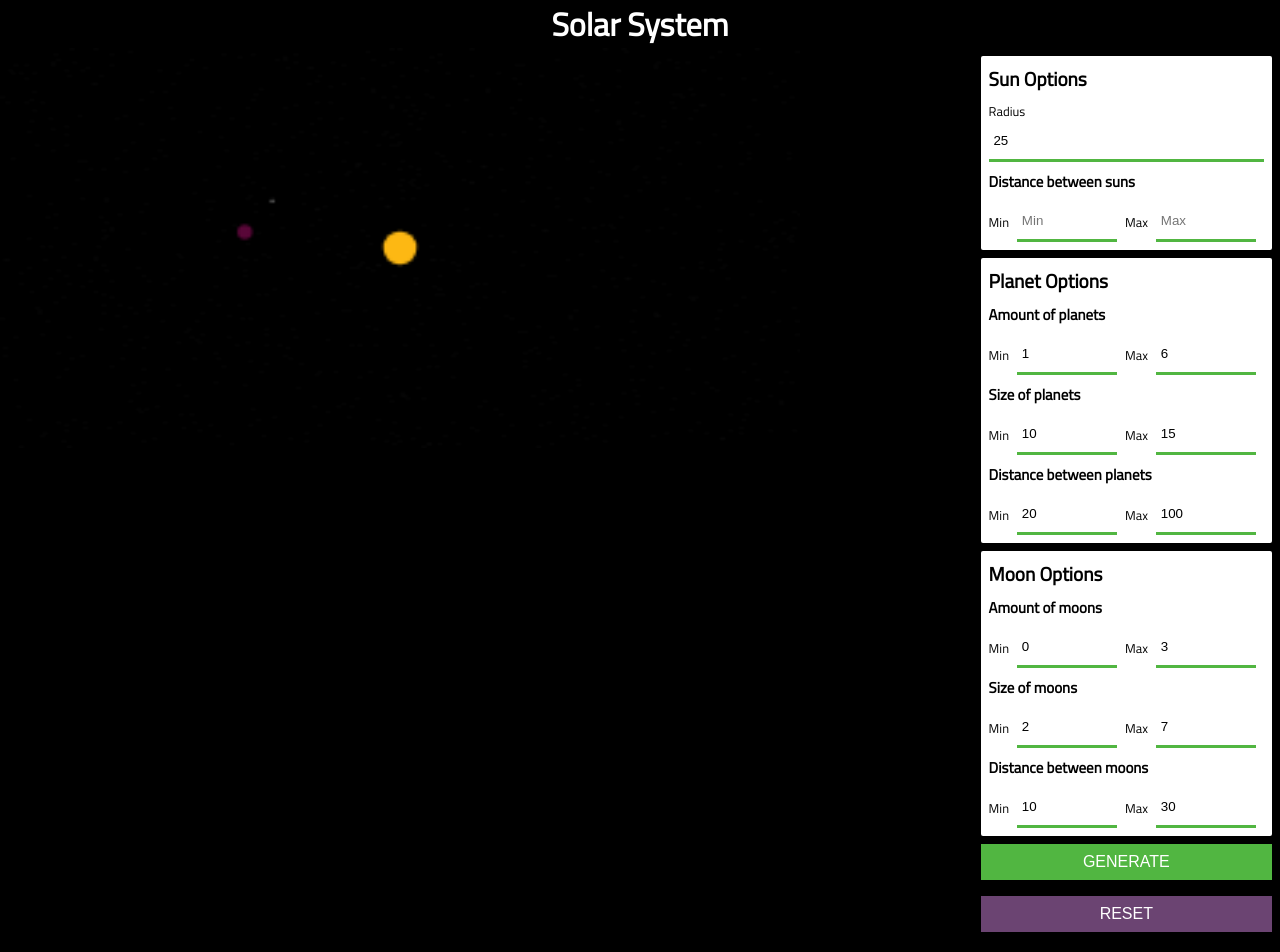
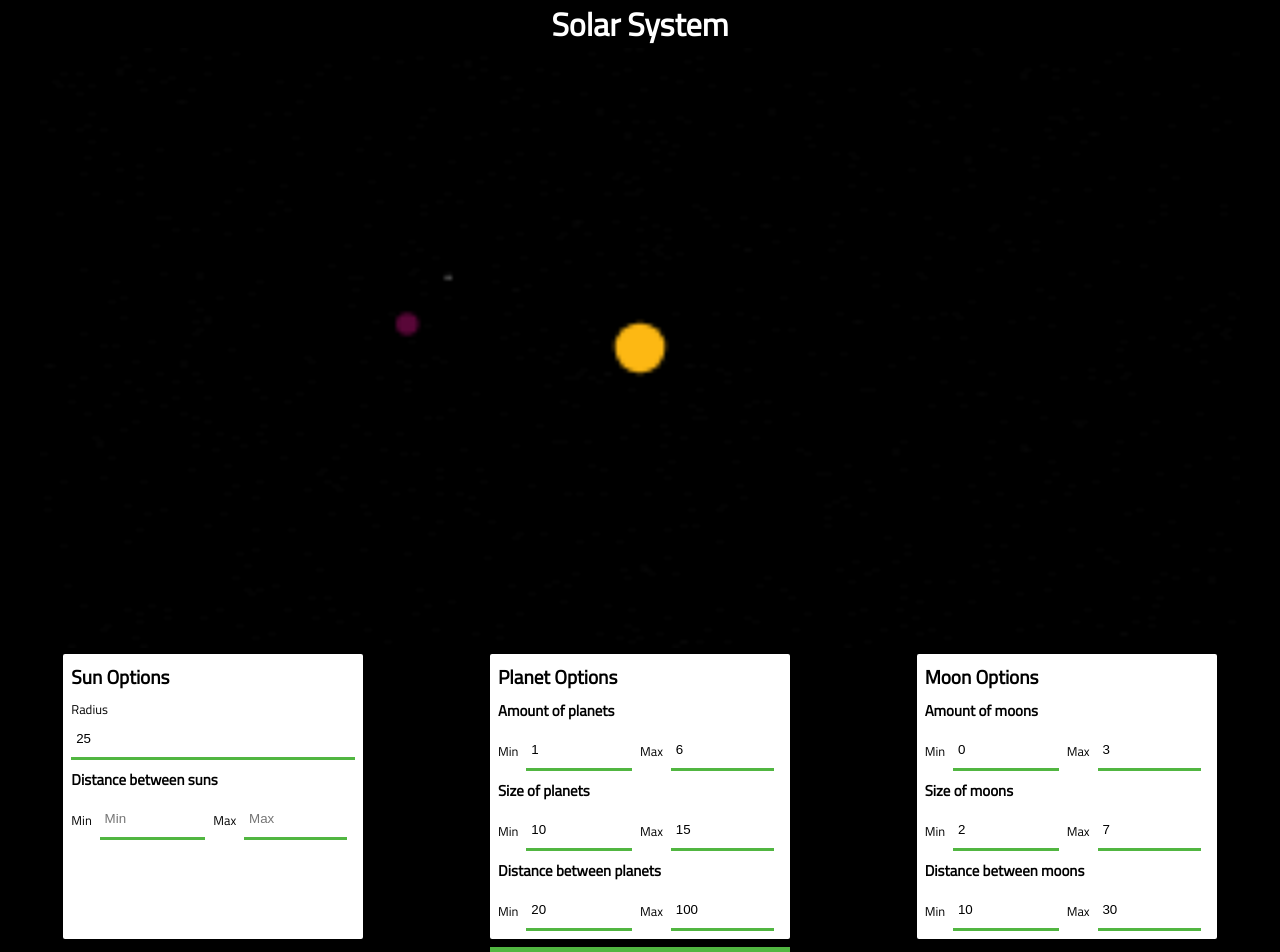
Before and after one commit to mcnedward/solar-system, an Angular app: page / in a window 1280 px wide. Shown: the top 952 px of the page. Built offline with nearby package versions, Linux system fonts and the light colour scheme.

Commit message:
Move controls to bottom

```diff
--- a/src/app/app.component.html
+++ b/src/app/app.component.html
@@ -9,9 +9,11 @@
     </div>
 
     <div id="right">
-      <orbital-card orbitalType="sun" #sunCard></orbital-card>
-      <orbital-card orbitalType="planet" #planetCard></orbital-card>
-      <orbital-card orbitalType="moon" #moonCard></orbital-card>
+      <div class="card-container">
+        <orbital-card orbitalType="sun" #sunCard></orbital-card>
+        <orbital-card orbitalType="planet" #planetCard></orbital-card>
+        <orbital-card orbitalType="moon" #moonCard></orbital-card>
+      </div>
 
       <div class="button-container">
         <button class="btn btn-green btn-solar" (click)="generateSolarSystem()">GENERATE</button>
--- a/src/app/app.component.scss
+++ b/src/app/app.component.scss
@@ -5,22 +5,35 @@ main {
 }
 
 #solarSystem {
-  flex: 1;
-  display: flex;
-  flex-wrap: wrap;
-  justify-content: center;
+  // flex: 1;
+  // display: flex;
+  // flex-wrap: wrap;
+  // justify-content: center;
 }
 
 #main {
-  align-items: center;
+  // align-items: center;
 }
 #left {
   max-width: 1200px;
-  flex: 1 1 auto!important;
+  margin: 0 auto;
+  // flex: 1 1 auto!important;
 }
 #right {
-  max-width: 400px;
-  margin: 0.5rem;
+}
+
+.card-container {
+  display: flex;
+  justify-content: space-around;
+  flex-wrap: wrap;
+
+  orbital-card {
+    width: 300px;
+    display: flex;
+  }
+}
+.button-container {
+  margin: 0 auto;
 }
 
 footer {
@@ -34,6 +47,9 @@ h1 {
 .btn-solar {
   display: block;
   width: 100%;
+  max-width: 300px;
+  margin-right: auto;
+  margin-left: auto;
   margin-bottom: 1rem;
   text-decoration: none;
   border: none;
--- a/src/app/orbital/orbital-card.component.scss
+++ b/src/app/orbital/orbital-card.component.scss
@@ -23,6 +23,7 @@ h3 {
 }
 
 .option-container {
+  width: 50%;
   display: flex;
   align-items: center;
   margin-right: 0.5rem;
@@ -31,7 +32,7 @@ h3 {
     margin-right: 0.5rem;
   }
   .min-max-control {
-    max-width: 100px;
+    width: 100%;
   }
 }
 
--- a/src/app/utils/renderer/renderer.component.ts
+++ b/src/app/utils/renderer/renderer.component.ts
@@ -7,13 +7,13 @@ import Logger from '../../utils/logger';
 @Component({
   selector: 'renderer',
   template: `
-  <div #canvasContainer id="canvasContainer" [ngStyle]="{'height': clientHeight}" [ngClass]="{'fixed-canvas': fixedSize, 'text-center': center}">
+  <div #canvasContainer id="canvasContainer" [ngClass]="{'fixed-canvas': fixedSize, 'text-center': center}">
     <canvas #theCanvas id="theCanvas"></canvas>
   </div>`,
   styles: [
     '.fixed-canvas {overflow: auto}',
     '#theCanvas {width: 100%}',
-    '#canvasContainer {max-width: 800px}'
+    // '#canvasContainer {max-width: 800px}'
   ]
 })
 export class Renderer implements AfterViewInit {
```
